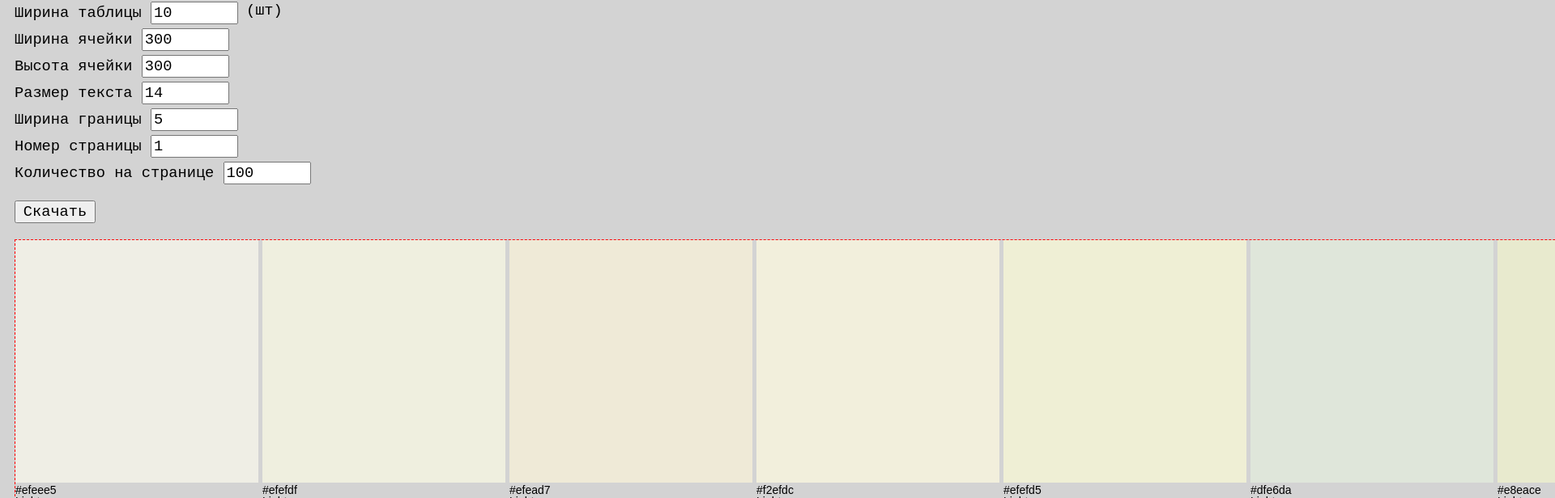
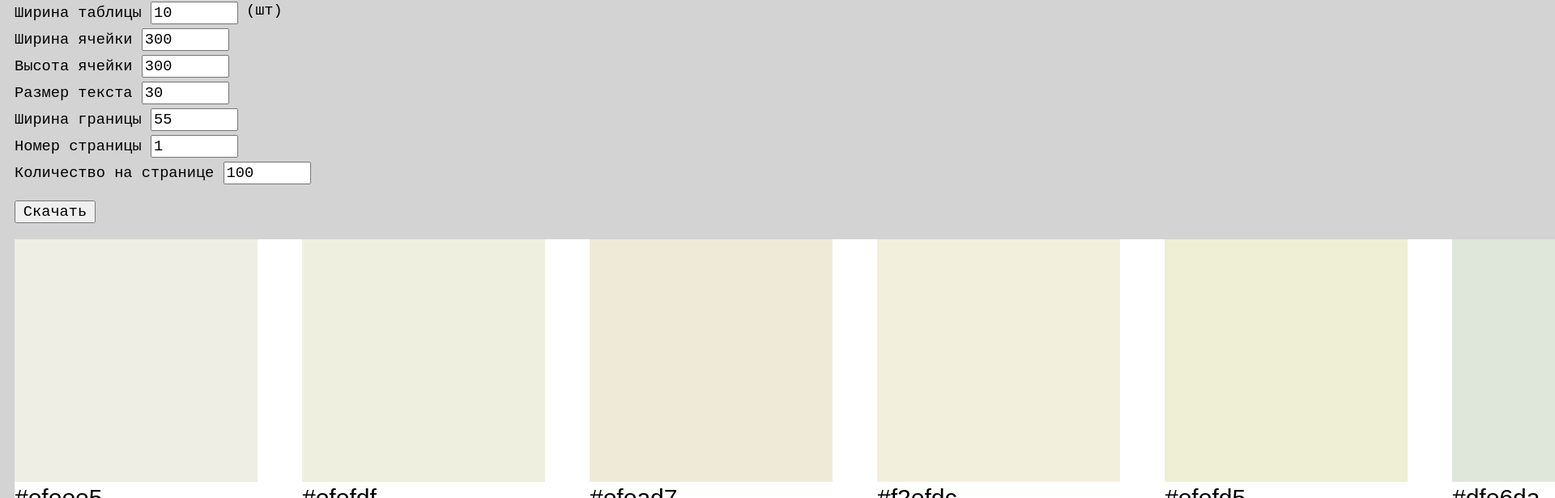
Before and after one commit to Alex-1701/color_table, a plain HTML site: page index.html in a window 1280 px wide. Shown: the part 40-656 px from the top of the page at 81% size, 1920 px wide, since content can reach past the window. Drawn offline with Linux system fonts and the light colour scheme.

Commit message:
set default values

```diff
--- a/index.html
+++ b/index.html
@@ -50,7 +50,7 @@
       }
 
       svg {
-          border: 1px dashed red;
+          background-color: white;
       }
   </style>
 </head>
@@ -2368,8 +2368,8 @@
         document.getElementById("table_width_input").value = 10;
         document.getElementById("cell_width_input").value = 300;
         document.getElementById("cell_height_input").value = 300;
-        document.getElementById("font_size_input").value = 14;
-        document.getElementById("border_width_input").value = 5;
+        document.getElementById("font_size_input").value = 30;
+        document.getElementById("border_width_input").value = 55;
         document.getElementById("on_page_count_input").value = 100;
         document.getElementById("page_number_input").value = 1;
 
```
